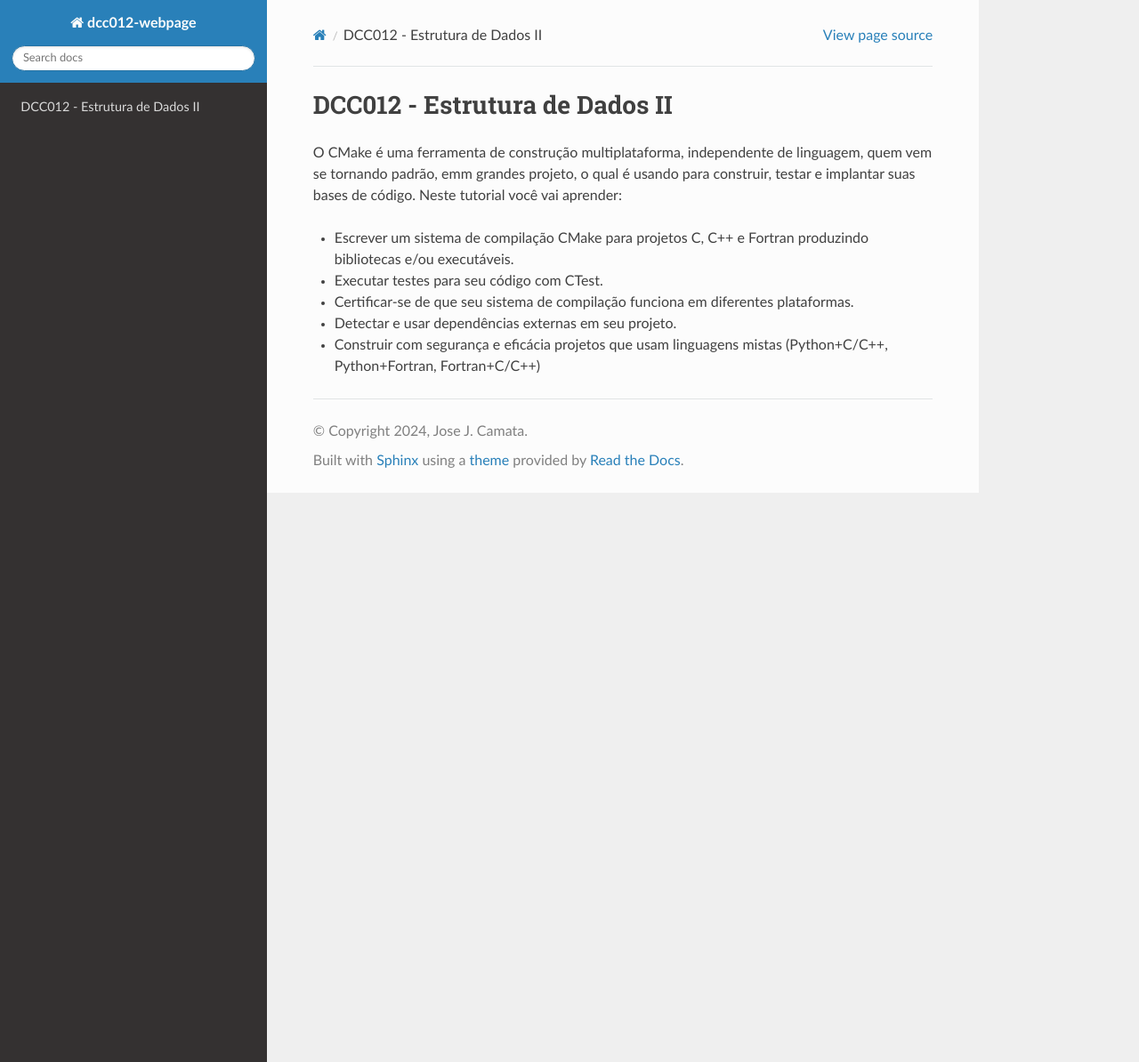
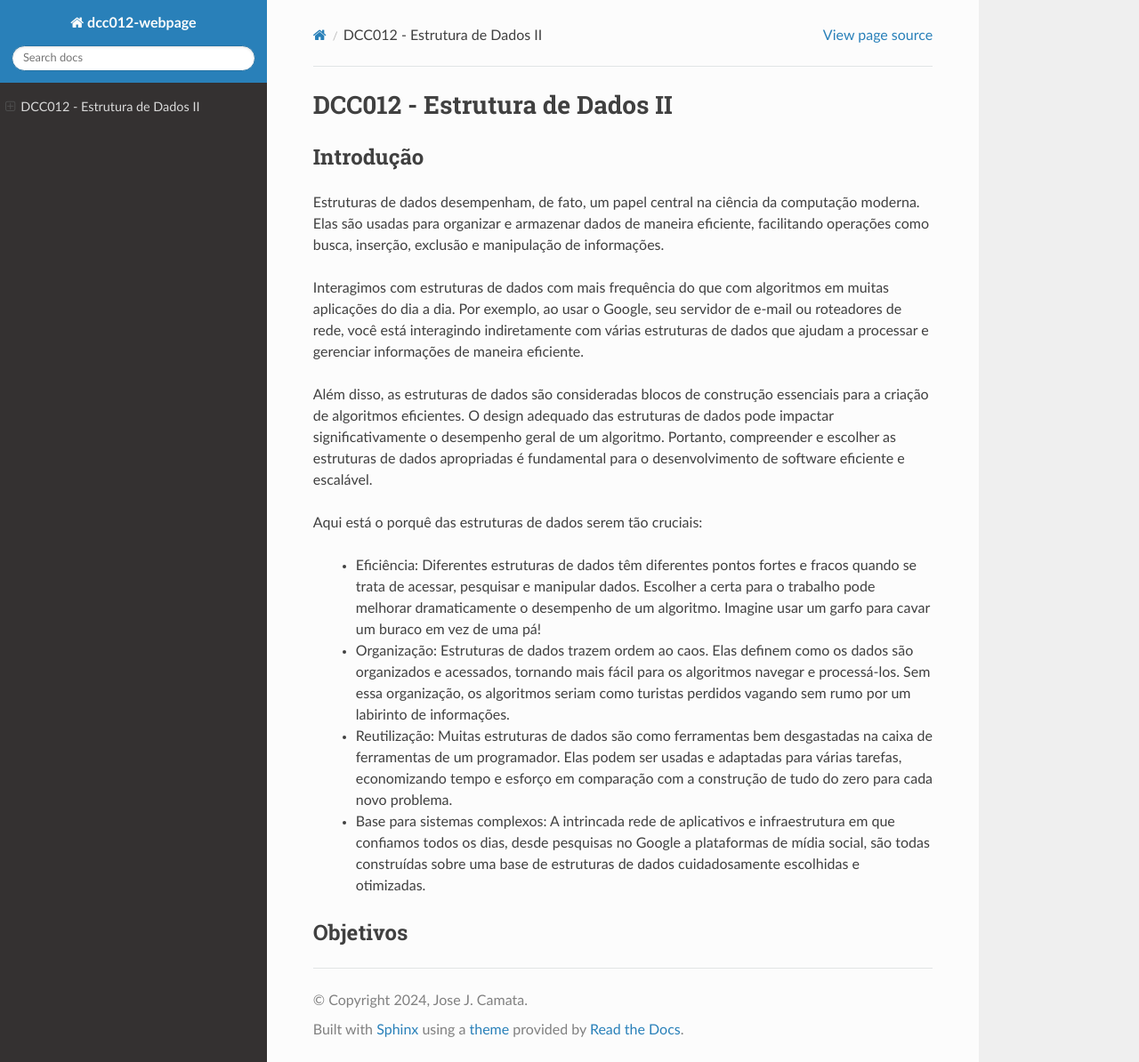
Before and after one commit to josecamata/dcc012, a Sphinx documentation site: the page built from docs/source/index.rst, in a window 1280 px wide and 1194 px high. Shown: the whole window at 89% size. Built offline with Sphinx 7.4.7 and the Read the Docs theme 2.0.0, drawn with Linux system fonts in a browser that asks for light colours.

Commit message:
index update

```diff
--- a/docs/source/index.rst
+++ b/docs/source/index.rst
@@ -1,15 +1,33 @@
 DCC012 - Estrutura de Dados II
 ===============================
 
+Introdução
+-----------
 
-O CMake é uma ferramenta de construção multiplataforma, independente de linguagem, quem vem
-se tornando padrão, emm grandes projeto, o qual é usando para construir, testar e
-implantar suas bases de código. Neste tutorial você vai aprender:
+Estruturas de dados desempenham, de fato, um papel central na ciência da computação moderna.
+Elas são usadas para organizar e armazenar dados de maneira eficiente, facilitando operações como
+busca, inserção, exclusão e manipulação de informações.
 
-- Escrever um sistema de compilação CMake para projetos C, C++ e Fortran produzindo
-  bibliotecas e/ou executáveis.
-- Executar testes para seu código com CTest.
-- Certificar-se de que seu sistema de compilação funciona em diferentes plataformas.
-- Detectar e usar dependências externas em seu projeto.
-- Construir com segurança e eficácia projetos que usam linguagens mistas (Python+C/C++,
-  Python+Fortran, Fortran+C/C++)
+Interagimos com estruturas de dados com mais frequência do que com algoritmos em muitas aplicações
+do dia a dia. Por exemplo, ao usar o Google, seu servidor de e-mail ou roteadores de rede, você está
+interagindo indiretamente com várias estruturas de dados que ajudam a processar e gerenciar informações
+de maneira eficiente.
+
+Além disso, as estruturas de dados são consideradas blocos de construção essenciais para a
+criação de algoritmos eficientes. O design adequado das estruturas de dados pode impactar
+significativamente o desempenho geral de um algoritmo. Portanto, compreender e escolher as estruturas de
+dados apropriadas é fundamental para o desenvolvimento de software eficiente e escalável.
+
+
+Aqui está o porquê das estruturas de dados serem tão cruciais:
+
+ - Eficiência: Diferentes estruturas de dados têm diferentes pontos fortes e fracos quando se trata de acessar, pesquisar e manipular dados.  Escolher a certa para o trabalho pode melhorar dramaticamente o desempenho de um algoritmo. Imagine usar um garfo para cavar um buraco em vez de uma pá!
+
+ - Organização: Estruturas de dados trazem ordem ao caos. Elas definem como os dados são organizados e acessados, tornando mais fácil para os algoritmos navegar e processá-los. Sem essa organização, os algoritmos seriam como turistas perdidos vagando sem rumo por um labirinto de informações.
+
+ - Reutilização: Muitas estruturas de dados são como ferramentas bem desgastadas na caixa de ferramentas de um programador. Elas podem ser usadas e adaptadas para várias tarefas, economizando tempo e esforço em comparação com a construção de tudo do zero para cada novo problema.
+
+ - Base para sistemas complexos: A intrincada rede de aplicativos e infraestrutura em que confiamos todos os dias, desde pesquisas no Google a plataformas de mídia social, são todas construídas sobre uma base de estruturas de dados cuidadosamente escolhidas e otimizadas.
+
+Objetivos
+---------
```
